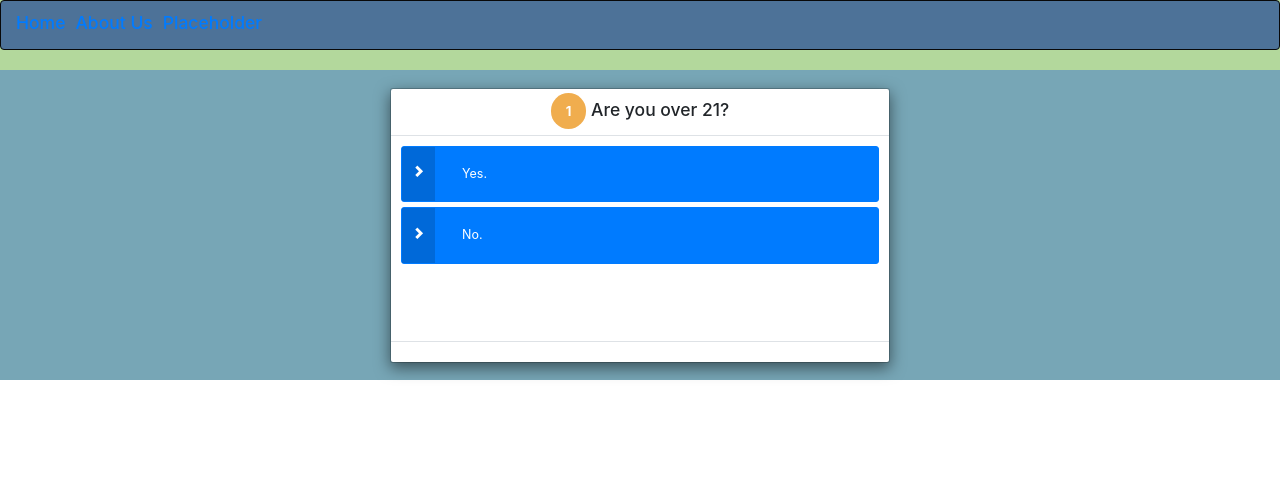
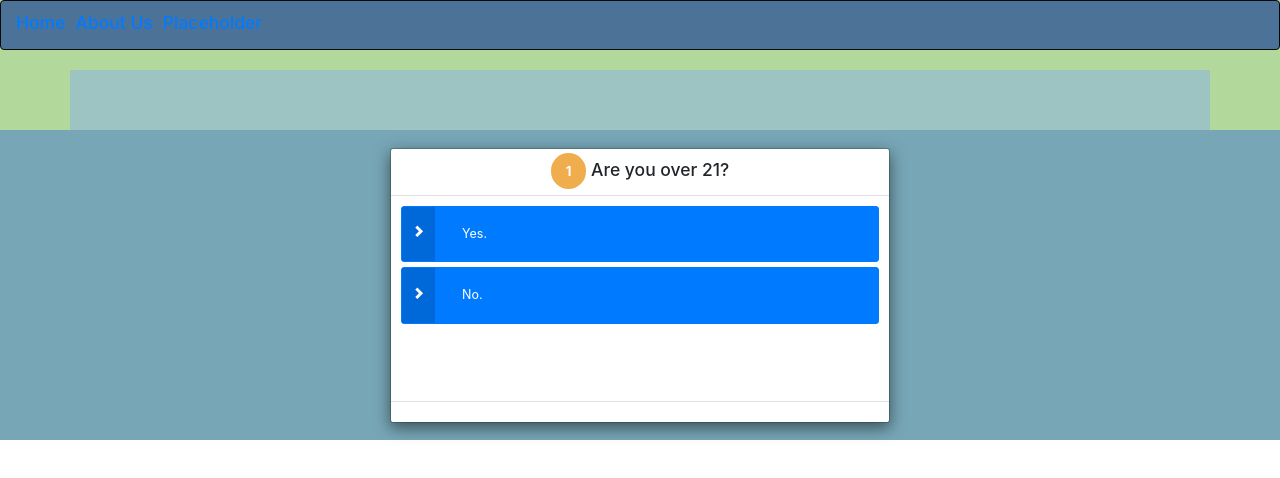
Before and after one commit to daniel1dolan/AlchoholMatcher, a plain HTML site: page index.html in a window 1280 px wide. Drawn offline with nearby package versions, Linux system fonts and the light colour scheme.

Commit message:
Formatted results

```diff
--- a/css/styles.css
+++ b/css/styles.css
@@ -8,6 +8,9 @@
 
 #results {
   background-color: #9dc3c2;
+  padding: 30px;
+  text-align: center;
+  font-size: 16px;
 }
 
 #fullpage {
```
